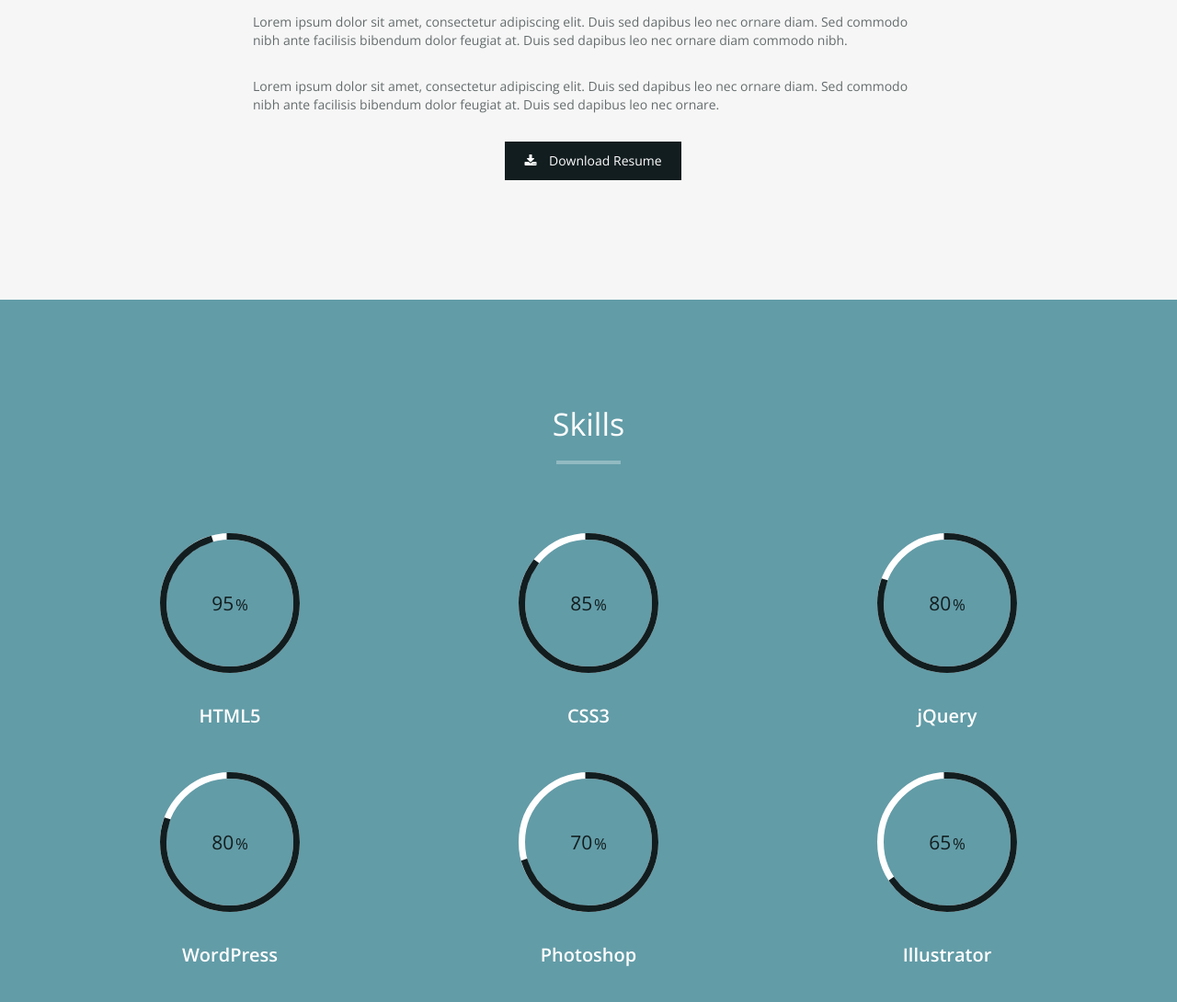
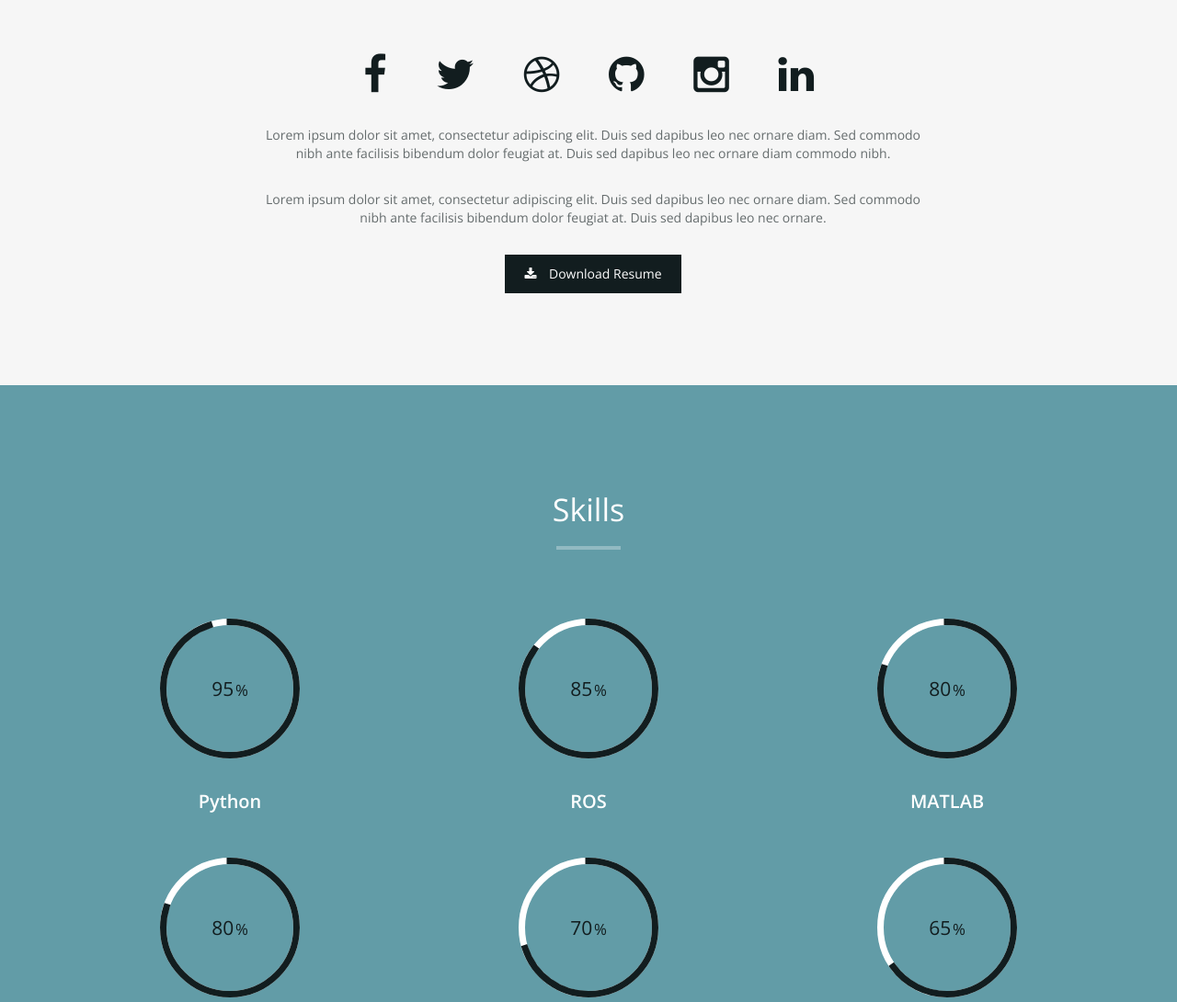
Before and after one commit to aditya-shirwatkar/backup-website, a plain HTML site: page index.html in a window 1280 px wide. Shown: the part 1300-2390 px from the top of the page at 92% size. Drawn offline with nearby package versions, Linux system fonts and the light colour scheme.

Commit message:
added social media icons and me.jpg in about

```diff
--- a/css/style.css
+++ b/css/style.css
@@ -209,13 +209,13 @@
 	margin: 0 20px;
 }
 #about .social i.fa {
-	font-size: 30px;
+	font-size: 45px;
 	padding: 4px 5px;
-	color: #fff;
+	color: #121d1f;
 	transition: all 0.5s;
 }
 #about .social i.fa:hover {
-	color: #121d1f;
+	color: #629ca7;
 }
 /* Skills Section */
 #skills {
--- a/index.html
+++ b/index.html
@@ -79,12 +79,24 @@
       <hr>
     </div>
     <div class="row">
-      <div class="col-md-12 text-center"><img src="img/about.jpg" class="img-responsive"></div>
+      <div class="col-md-12 text-center"><img src="img/me.jpg" class="img-responsive">
+        <div class="social">
+          <ul>
+            <li><a href="#"><i class="fa fa-facebook"></i></a></li>
+            <li><a href="#"><i class="fa fa-twitter"></i></a></li>
+            <li><a href="#"><i class="fa fa-dribbble"></i></a></li>
+            <li><a href="#"><i class="fa fa-github"></i></a></li>
+            <li><a href="#"><i class="fa fa-instagram"></i></a></li>
+            <li><a href="#"><i class="fa fa-linkedin"></i></a></li>
+          </ul>
+        </div>
+      </div>
       <div class="col-md-8 col-md-offset-2">
-        <div class="about-text">
+
+        <div class="about-text text-center">
           <p>Lorem ipsum dolor sit amet, consectetur adipiscing elit. Duis sed dapibus leo nec ornare diam. Sed commodo nibh ante facilisis bibendum dolor feugiat at. Duis sed dapibus leo nec ornare diam commodo nibh.</p>
           <p>Lorem ipsum dolor sit amet, consectetur adipiscing elit. Duis sed dapibus leo nec ornare diam. Sed commodo nibh ante facilisis bibendum dolor feugiat at. Duis sed dapibus leo nec ornare.</p>
-          <p class="text-center"><a class="btn btn-primary" href="#"><i class="fa fa-download"></i> Download Resume</a></p>
+          <a class="btn btn-primary" href="#"><i class="fa fa-download"></i> Download Resume</a>
         </div>
       </div>
     </div>
@@ -99,16 +111,16 @@
     </div>
     <div class="row">
       <div class="col-md-4 col-sm-6 skill"> <span class="chart" data-percent="95"> <span class="percent">95</span> </span>
-        <h4>HTML5</h4>
+        <h4>Python</h4>
       </div>
       <div class="col-md-4 col-sm-6 skill"> <span class="chart" data-percent="85"> <span class="percent">85</span> </span>
-        <h4>CSS3</h4>
+        <h4>ROS</h4>
       </div>
       <div class="col-md-4 col-sm-6 skill"> <span class="chart" data-percent="80"> <span class="percent">80</span> </span>
-        <h4>jQuery</h4>
+        <h4>MATLAB</h4>
       </div>
       <div class="col-md-4 col-sm-6 skill"> <span class="chart" data-percent="80"> <span class="percent">80</span> </span>
-        <h4>WordPress</h4>
+        <h4>C++</h4>
       </div>
       <div class="col-md-4 col-sm-6 skill"> <span class="chart" data-percent="70"> <span class="percent">70</span> </span>
         <h4>Photoshop</h4>
```
Also changed, not shown: img/me.jpg (added).
